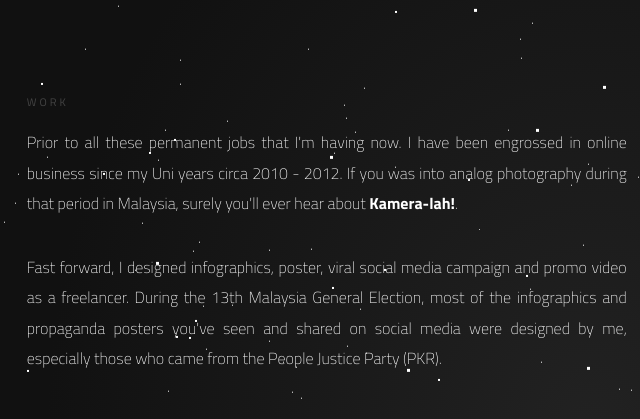
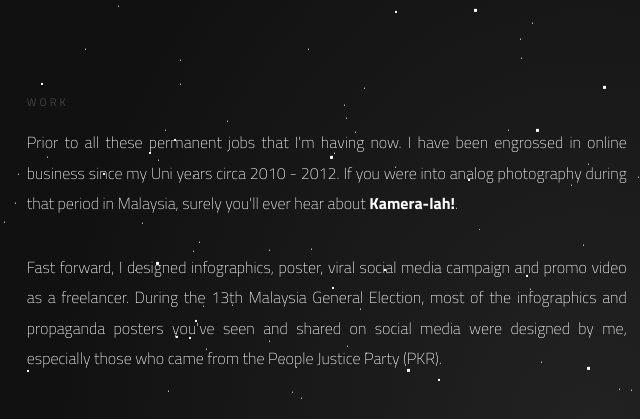
Before and after one commit to nurfaizfoat/nrfz-personal-landing-page, a plain HTML site: page index.html in a window 1280 px wide. Shown: the part 1163-1582 px from the top of the page, 50-690 px from the left. Drawn offline with nearby package versions, Linux system fonts and the light colour scheme; a web font is replaced by a local one.

Commit message:
Grammar nazi

```diff
--- a/index.html
+++ b/index.html
@@ -62,7 +62,7 @@
         </div>
         <div class="section">
           <h3>Work</h3>
-            <p>Prior to all these permanent jobs that I'm having now. I have been engrossed in online business since my Uni years circa 2010 - 2012. If you was into analog photography during that period in Malaysia, surely you'll ever hear about <a href="http://kameralah.blogspot.com" target="_blank" style="font-weight:700;" class="shrink">Kamera-lah!</a>. <br><br> Fast forward, I designed infographics, poster, viral social media campaign and promo video as a freelancer. During the 13th Malaysia General Election, most of the infographics and propaganda posters you've seen and shared on social media were designed by me, especially those who came from the People Justice Party (PKR).</p>
+            <p>Prior to all these permanent jobs that I'm having now. I have been engrossed in online business since my Uni years circa 2010 - 2012. If you were into analog photography during that period in Malaysia, surely you'll ever hear about <a href="http://kameralah.blogspot.com" target="_blank" style="font-weight:700;" class="shrink">Kamera-lah!</a>. <br><br> Fast forward, I designed infographics, poster, viral social media campaign and promo video as a freelancer. During the 13th Malaysia General Election, most of the infographics and propaganda posters you've seen and shared on social media were designed by me, especially those who came from the People Justice Party (PKR).</p>
         </div>
         <div class="section">
           <h3>Clientele & Customers</h3>
```
